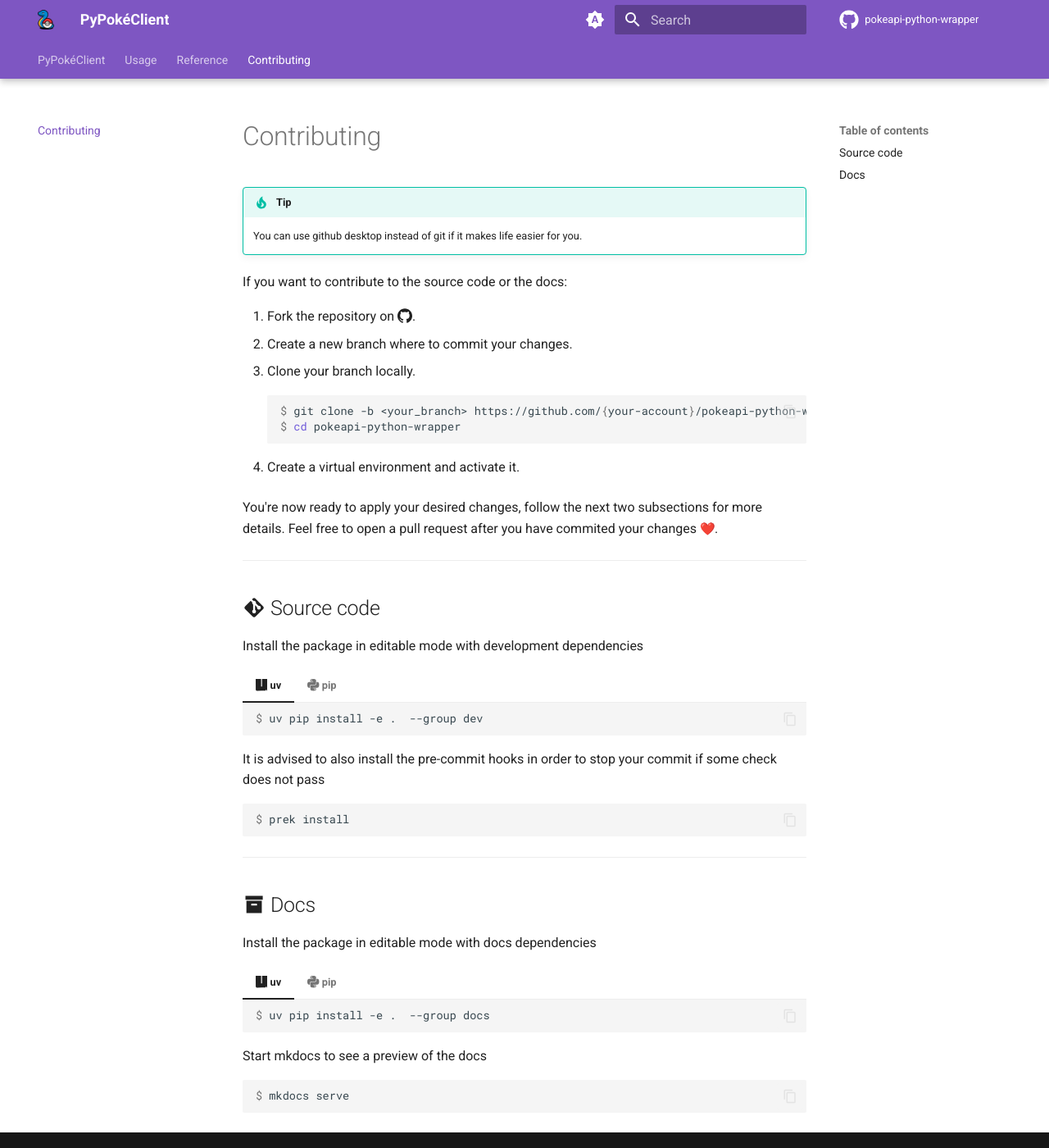
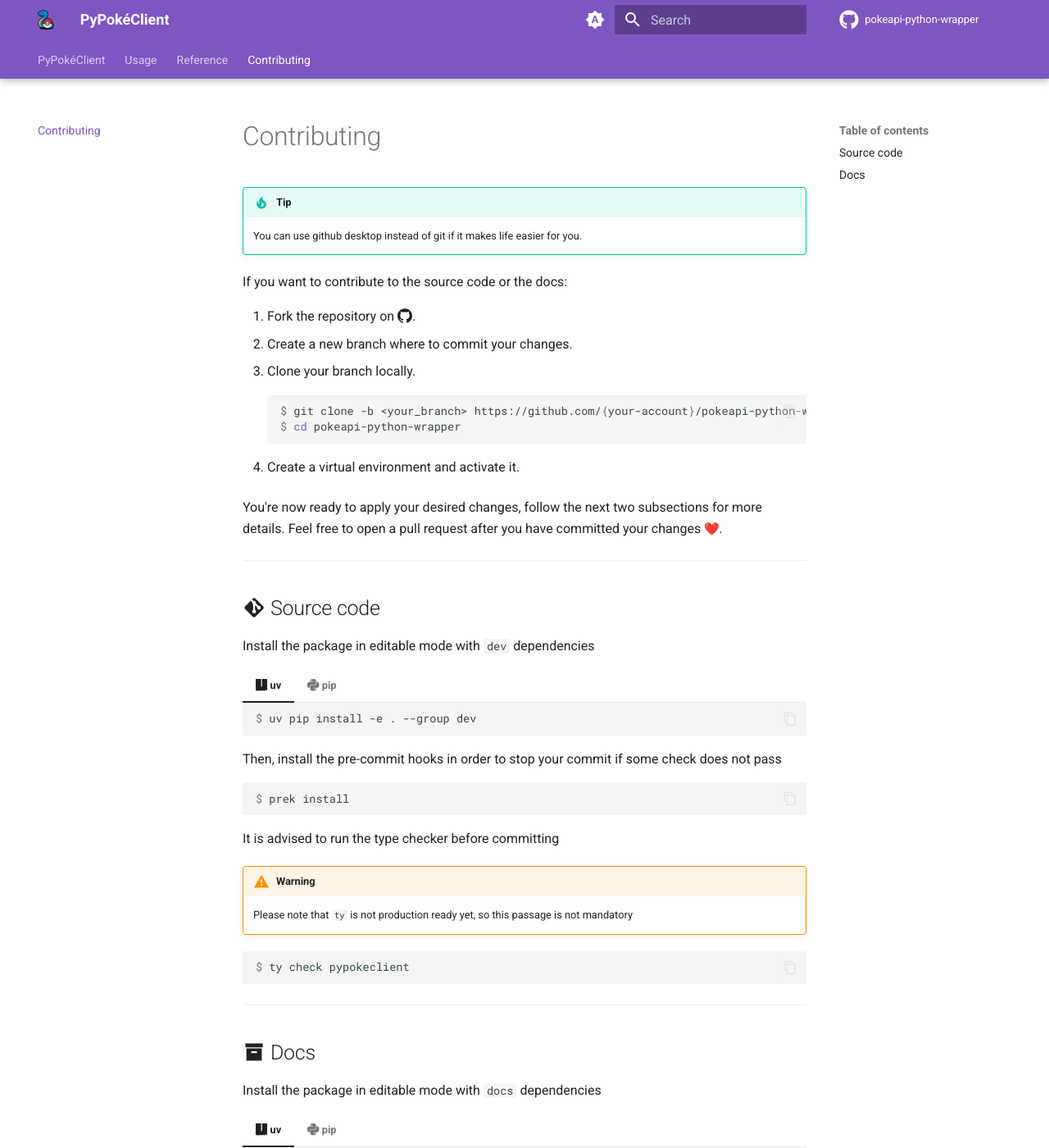
Before and after one commit to RistoAle97/pokeapi-python-wrapper, an MkDocs documentation site: the page built from docs/contributing.md, in a window 1280 px wide and 1400 px high. Shown: the whole window at 82% size. Built offline with MkDocs 1.6.1 and Material for MkDocs 9.7.7, drawn with Linux system fonts in a browser that asks for light colours; emoji names are drawn with the system emoji font; comment, search, counter and statistics services are not loaded.

Commit message:
Added ty and typos as dev dependencies

````diff
--- a/docs/contributing.md
+++ b/docs/contributing.md
@@ -15,33 +15,40 @@
 
 1. Create a virtual environment and activate it.
 
-You're now ready to apply your desired changes, follow the next two subsections for more details. Feel free to open a pull request after you have commited your changes :heart:.
+You're now ready to apply your desired changes, follow the next two subsections for more details. Feel free to open a pull request after you have committed your changes :heart:.
 
 ---
 
 ## :material-git: Source code
-Install the package in editable mode with development dependencies
+Install the package in editable mode with `dev` dependencies
 === ":simple-uv: uv"
     ```console
-    $ uv pip install -e .  --group dev
+    $ uv pip install -e . --group dev
     ```
 === ":simple-python: pip"
     ```console
     $ pip install -e . --group dev
     ```
 
-It is advised to also install the pre-commit hooks in order to stop your commit if some check does not pass
+Then, install the pre-commit hooks in order to stop your commit if some check does not pass
 ```console
 $ prek install
+```
+
+It is advised to run the type checker before committing
+!!! warning
+    Please note that `ty` is not production ready yet, so this passage is not mandatory
+```console
+$ ty check pypokeclient
 ```
 
 ---
 
 ## :material-archive: Docs
-Install the package in editable mode with docs dependencies
+Install the package in editable mode with `docs` dependencies
 === ":simple-uv: uv"
     ```console
-    $ uv pip install -e .  --group docs
+    $ uv pip install -e . --group docs
     ```
 === ":simple-python: pip"
     ```console
--- a/pyproject.toml
+++ b/pyproject.toml
@@ -39,6 +39,8 @@
 dev = [
     "prek>=0.2.9",
     "ruff>=0.13.0",
+    "ty>=0.0.1a23",
+    "typos>=1.38.1",
 ]
 docs = [
     "griffe-typingdoc",
````
Also changed, not shown: .pre-commit-config.yaml (+19 -15 lines), 1 other file.
